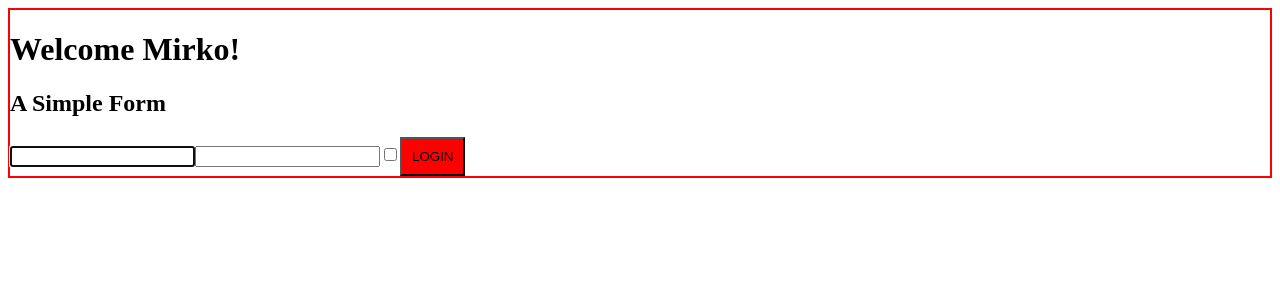
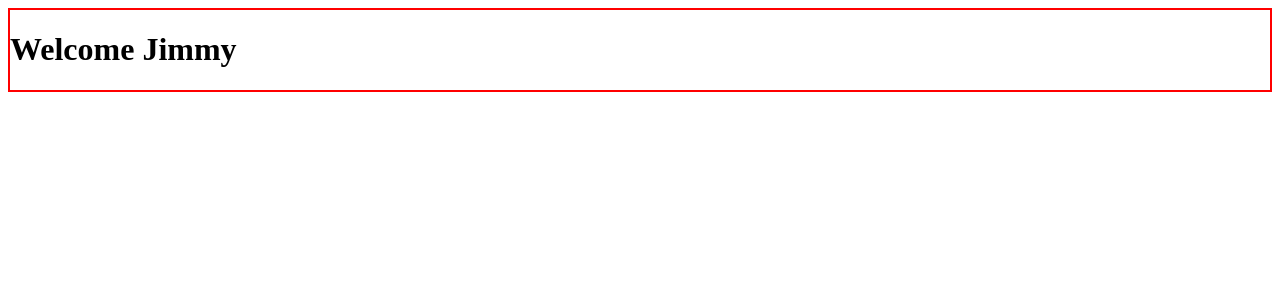
Before and after one commit to hgxxwon/React-esercizi, a React (Create React App) app: page / in a window 1280 px wide. Shown: the top 300 px of the page. Built offline with nearby package versions, Linux system fonts and the light colour scheme.

Commit message:
react router 1

```diff
--- a/package.json
+++ b/package.json
@@ -8,6 +8,7 @@
     "@testing-library/user-event": "^13.5.0",
     "react": "^18.2.0",
     "react-dom": "^18.2.0",
+    "react-router-dom": "^6.4.4",
     "react-scripts": "5.0.1",
     "web-vitals": "^2.1.4"
   },
--- a/src/App.js
+++ b/src/App.js
@@ -1,14 +1,14 @@
 import { Container } from "./Container";
-import { Login } from "./Login";
 import { Welcome } from "./Welcome";
+import { Route, Routes } from "react-router-dom"
+
 
 export function App(){
         return(
-            <div>
                 <Container>
-                    <Welcome />
-                    <Login />
+                    <Routes>
+                        <Route path="/" element={<Welcome name="Jimmy"/>} />
+                    </Routes>
                 </Container>
-            </div>
             )
     }
--- /dev/null
+++ b/src/Root.js
@@ -0,0 +1,10 @@
+import { BrowserRouter } from "react-router-dom"
+import { App } from "./App";
+
+export function Router(){
+    return (
+        <BrowserRouter>
+            <App/>
+        </BrowserRouter>
+    )
+}
--- a/src/Welcome.js
+++ b/src/Welcome.js
@@ -11,12 +11,12 @@
     }
 }
 
-export function Welcome(){
+export function Welcome({name}){
     const language = useContext(LanguageContext)
 
     return (
         <div>
-            <h1>{translation[language]['CURRENT_LANGUAGE']} Mirko!</h1>
+            <h1>{translation[language]['CURRENT_LANGUAGE']} {name}</h1>
         </div>
     )
 }
--- a/src/index.js
+++ b/src/index.js
@@ -1,9 +1,9 @@
 import { createRoot } from "react-dom/client";
-import { App } from "./App";
 import './index.css';
+import { Router } from "./Root";
 
 
 const id = document.getElementById('root');
 const root = createRoot(id);
 
-root.render(<App />);
+root.render(<Router/>);
```
Also changed, not shown: 1 other file (tests, documents, lock files or other folders).
